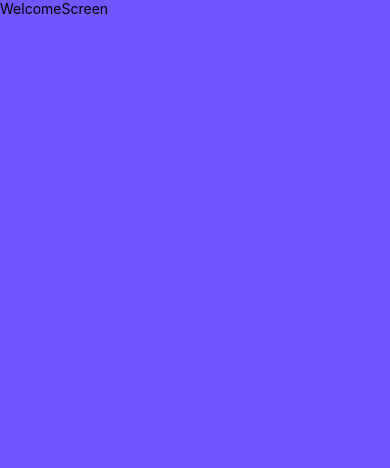
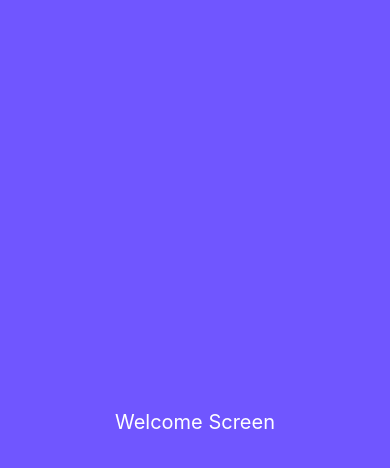
Before and after one commit to Shahriyar-Hosen/GRON, a React Native app: screen / in a window 390 px wide. Shown: the top 468 px of the page. Built offline with nearby package versions, Linux system fonts and the light colour scheme.

Commit message:
setup tailwind css done

```diff
--- a/babel.config.js
+++ b/babel.config.js
@@ -1,3 +1,4 @@
 module.exports = {
   presets: ['module:@react-native/babel-preset'],
+  plugins: ['nativewind/babel'],
 };
--- /dev/null
+++ b/nativewind-env.d.ts
@@ -0,0 +1 @@
+/// <reference types="nativewind/types" />
--- a/package.json
+++ b/package.json
@@ -13,10 +13,12 @@
     "@react-native-community/cli-doctor": "^13.6.6",
     "@react-navigation/native": "^6.1.17",
     "@react-navigation/native-stack": "^6.9.26",
+    "nativewind": "^2.0.11",
     "react": "18.2.0",
     "react-native": "0.74.1",
     "react-native-safe-area-context": "^4.10.1",
-    "react-native-screens": "^3.31.1"
+    "react-native-screens": "^3.31.1",
+    "twrnc": "^4.2.0"
   },
   "devDependencies": {
     "@babel/core": "^7.20.0",
@@ -33,6 +35,7 @@
     "jest": "^29.6.3",
     "prettier": "2.8.8",
     "react-test-renderer": "18.2.0",
+    "tailwindcss": "3.3.2",
     "typescript": "5.0.4"
   },
   "engines": {
--- a/src/screens/Welcome.tsx
+++ b/src/screens/Welcome.tsx
@@ -5,9 +5,11 @@ import {appColor} from '../theme';
 
 export const WelcomeScreen = () => {
   return (
-    <SafeAreaView style={{backgroundColor: appColor.bg2, flex: 1}}>
+    <SafeAreaView
+      style={{backgroundColor: appColor.bg2}}
+      className="flex-1 justify-center items-center">
       <View>
-        <Text>WelcomeScreen</Text>
+        <Text className="text-white text-xl">Welcome Screen</Text>
       </View>
     </SafeAreaView>
   );
--- /dev/null
+++ b/tailwind.config.js
@@ -0,0 +1,15 @@
+/** @type {import('tailwindcss').Config} */
+module.exports = {
+  content: [
+    './src/App.{js,jsx,ts,tsx}',
+    './src/components/*.{js,jsx,ts,tsx}',
+    './src/components/**/*.{js,jsx,ts,tsx}',
+    './src/navigation/**/*.{js,jsx,ts,tsx}',
+    './src/screens/**/*.{js,jsx,ts,tsx}',
+    './src/**/*.{js,jsx,ts,tsx}',
+  ],
+  theme: {
+    extend: {},
+  },
+  plugins: [],
+};
```
Also changed, not shown: 1 other file (tests, documents, lock files or other folders).
